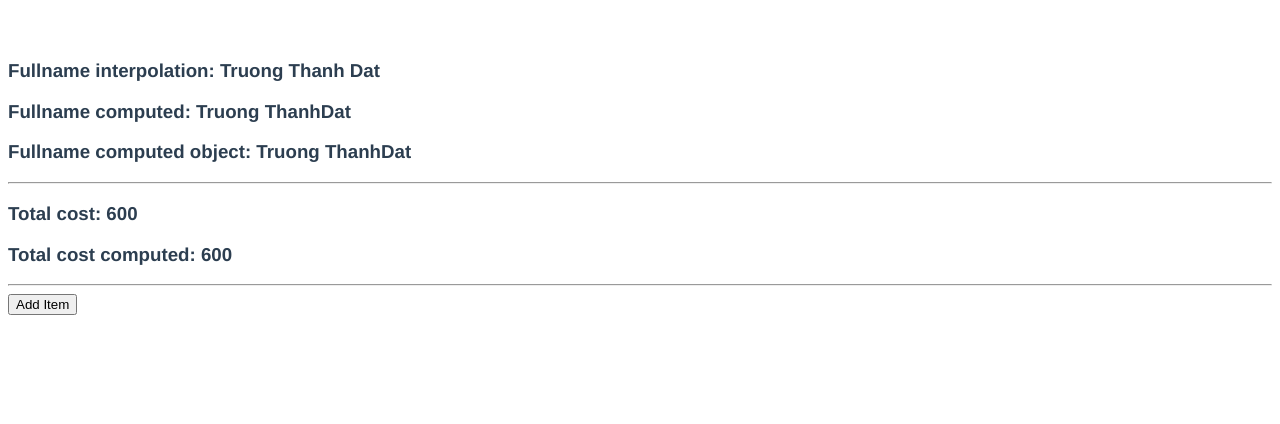
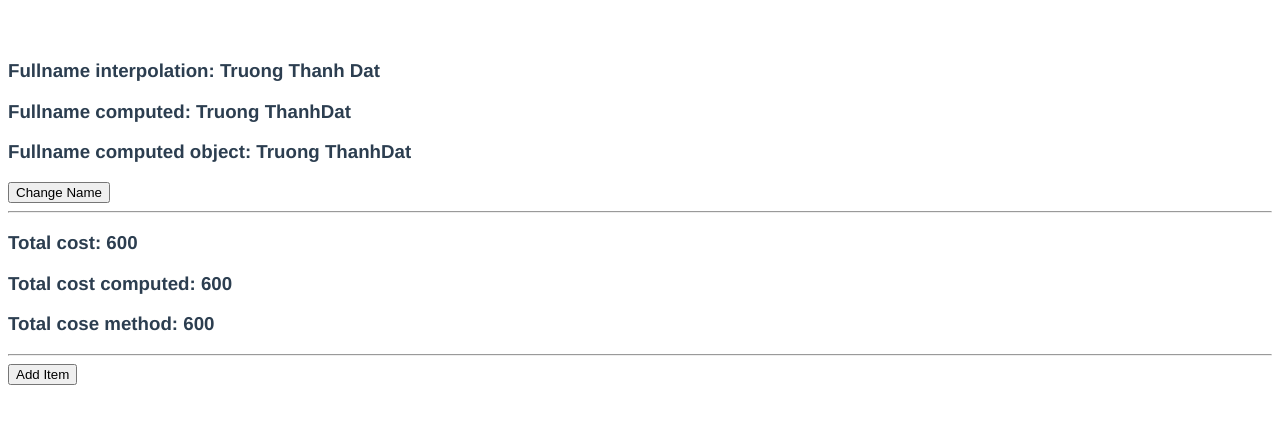
Before and after one commit to dattruong88vn/education-vue3js, a Vue app in the folder first-project/: page / in a window 1280 px wide. Shown: the top 424 px of the page. Built offline with nearby package versions, Linux system fonts and the light colour scheme.

Commit message:
Computed Props versus Methods

```diff
--- a/first-project/src/components/ComputedProperties.vue
+++ b/first-project/src/components/ComputedProperties.vue
@@ -3,6 +3,7 @@
     <h3>Fullname interpolation: {{ lastName }} {{ firstName }}</h3>
     <h3>Fullname computed: {{ fullName }}</h3>
     <h3>Fullname computed object: {{ name.fullName }}</h3>
+    <button @click="lastName = 'Truong'">Change Name</button>
     <hr />
     <h3>
       Total cost:
@@ -13,6 +14,7 @@
       }}
     </h3>
     <h3>Total cost computed: {{ totalCost }}</h3>
+    <h3>Total cose method: {{ getTotal() }}</h3>
   </div>
   <hr />
   <button @click="addItem">Add Item</button>
@@ -39,6 +41,12 @@ export default {
         price: Math.random() * 100,
       });
     },
+    getTotal() {
+      console.log("method getTotal");
+      return this.items.reduce((sum, item) => {
+        return (sum += item.price);
+      }, 0);
+    },
   },
   computed: {
     fullName() {
@@ -50,6 +58,7 @@ export default {
       };
     },
     totalCost() {
+      console.log("computed totalCost");
       return this.items.reduce((sum, item) => {
         return (sum += item.price);
       }, 0);
```
Also changed, not shown: 1 other file (tests, documents, lock files or other folders).
